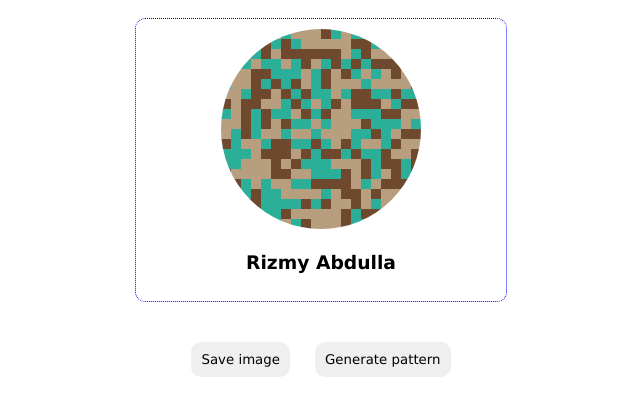
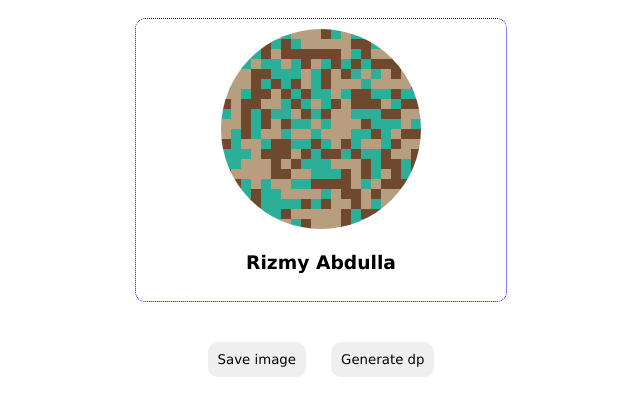
Before and after one commit to rizmyabdulla/Anonymous-dp, a plain HTML site: page index.html in a window 1280 px wide. Shown: the whole page, without its empty margins (319-959 px from the left). Drawn offline with Linux system fonts and the light colour scheme.

Commit message:
Update index.html

```diff
--- a/index.html
+++ b/index.html
@@ -14,7 +14,7 @@
       </div>
       <div id="btn-group">
         <button id="save-dp">Save image</button>
-        <button id="generate-dp">Generate pattern</button>
+        <button id="generate-dp">Generate dp</button>
       </div>
     </div>
 
```
